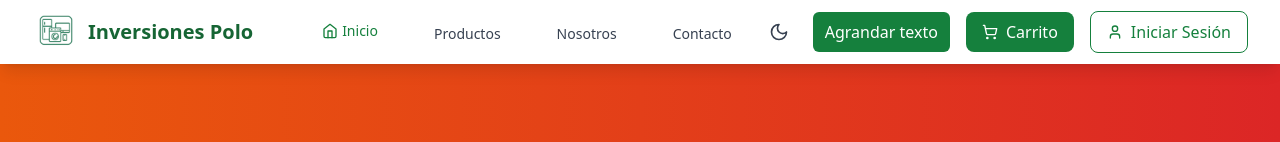
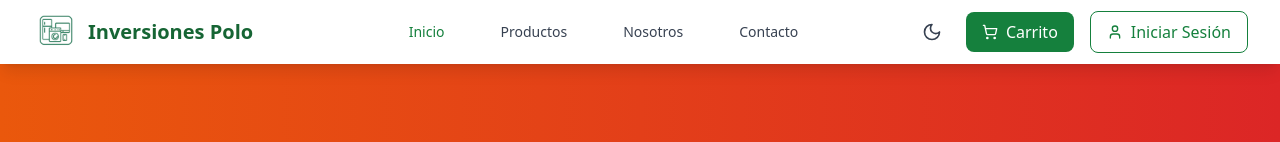
Before and after one commit to dangelo26leon/polo-web-app, a React (Vite) app: page / in a window 1280 px wide. Shown: the top 142 px of the page. Built offline with nearby package versions, Linux system fonts and the light colour scheme.

Commit message:
fix: Problemas con el botón de Inicio en el header

```diff
--- a/src/components/BigTextToggle.tsx
+++ /dev/null
@@ -1,44 +0,0 @@
-// src/components/BigTextToggle.tsx
-import React, { useEffect, useState } from 'react';
-
-const STORAGE_KEY = 'polo_big_text';
-
-export default function BigTextToggle(): JSX.Element {
-  const [isBig, setIsBig] = useState<boolean>(() => {
-    try {
-      return localStorage.getItem(STORAGE_KEY) === 'true';
-    } catch {
-      return false;
-    }
-  });
-
-  // Al montar: aplicar preferencia
-  useEffect(() => {
-    if (isBig) {
-      document.documentElement.classList.add('text-lg');
-    } else {
-      document.documentElement.classList.remove('text-lg');
-    }
-  }, [isBig]);
-
-  // Sincronizar localStorage
-  useEffect(() => {
-    try {
-      localStorage.setItem(STORAGE_KEY, String(isBig));
-    } catch {}
-  }, [isBig]);
-
-  const toggle = () => setIsBig(prev => !prev);
-
-  return (
-    <button
-      onClick={toggle}
-      aria-pressed={isBig}
-      className="px-3 py-2 rounded-md text-sm md:text-base
-                 bg-green-700 hover:bg-green-800 text-white transition"
-      title={isBig ? 'Reducir texto' : 'Agrandar texto'}
-    >
-      {isBig ? 'Reducir texto' : 'Agrandar texto'}
-    </button>
-  );
-}
--- a/src/components/Header.tsx
+++ b/src/components/Header.tsx
@@ -1,7 +1,6 @@
 import React, { useState } from 'react';
 import { Menu, X, ShoppingCart, Home, User, LogOut, Heart, Sun, Moon } from 'lucide-react';
 import logoPolo from '/images/logo_polo.png';
-import BigTextToggle from './BigTextToggle';
 
 interface UserData {
   id: string;
@@ -97,9 +96,8 @@ const Header: React.FC<HeaderProps> = ({
                 }}
                 className={`${
                   currentPage === 'home' ? 'text-green-700 dark:text-green-400' : 'text-gray-700 dark:text-gray-300 hover:text-green-700 dark:hover:text-green-400'
-                } px-3 py-2 text-sm font-medium flex items-center transition-colors`}
+                } px-3 py-2 text-sm font-medium transition-colors`}
               >
-                <Home className="w-4 h-4 mr-1" />
                 Inicio
               </button>
               <button
@@ -139,7 +137,6 @@ const Header: React.FC<HeaderProps> = ({
                   <Moon className="w-5 h-5" />
                 )}
               </button>
-              <BigTextToggle></BigTextToggle>
               <button
                 onClick={onCartClick}
                 className={`bg-green-700 hover:bg-green-800 text-white px-4 py-2 rounded-lg flex items-center transition-all relative ${
```
